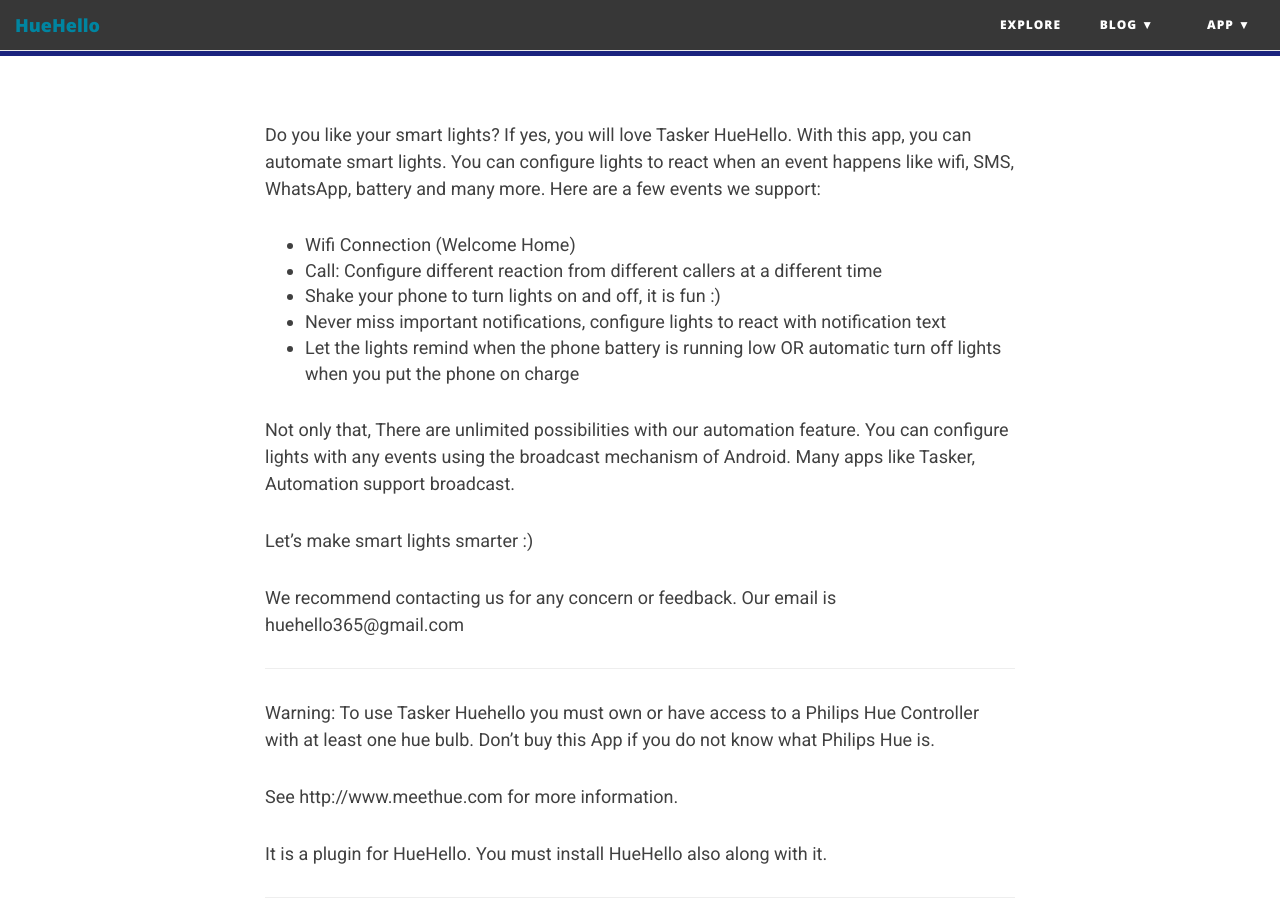
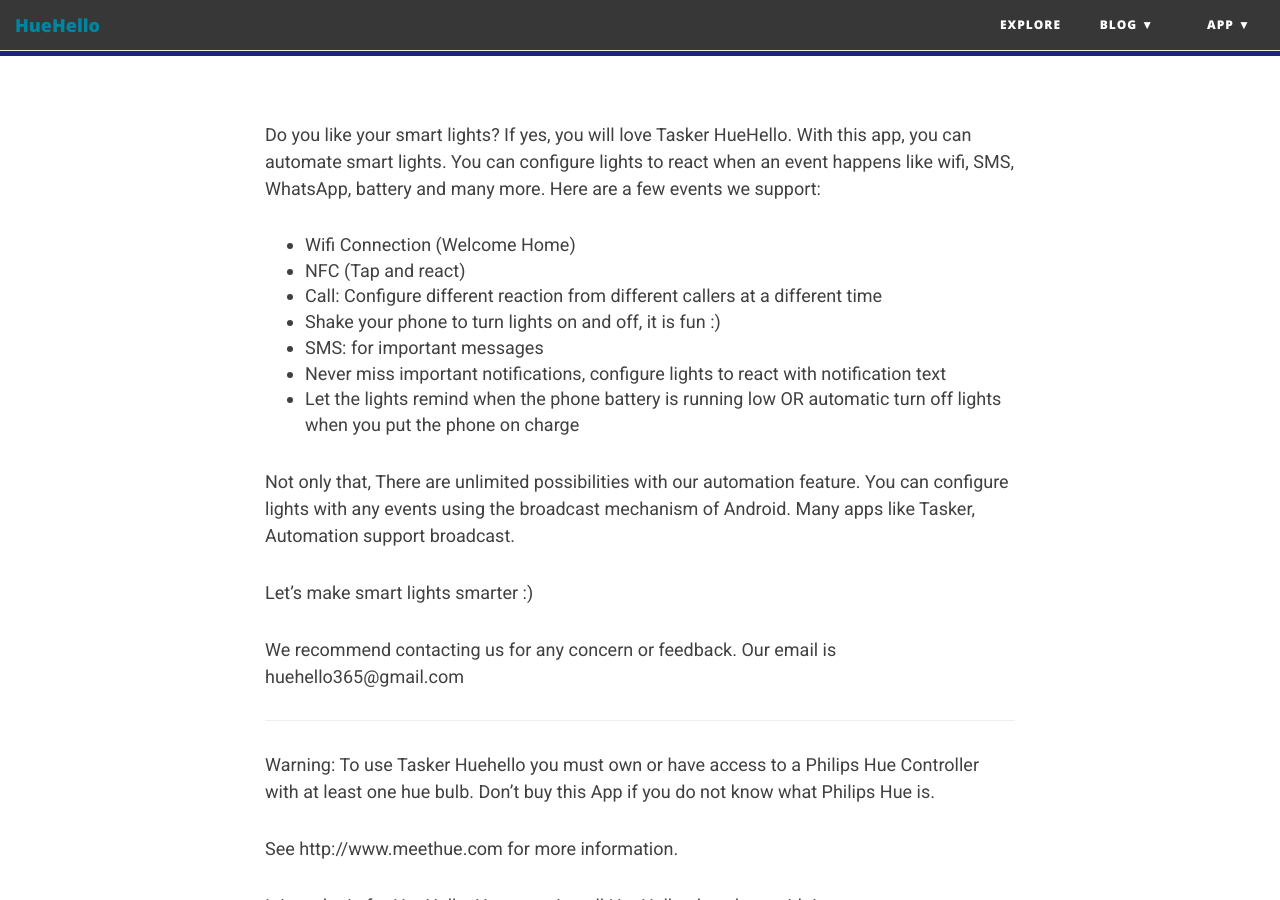
Before and after one commit to huehello/website, a Jekyll site: the page built from apps/tasker/index.md, in a window 1280 px wide and 900 px high, scrolled down 433 px. Built offline with Jekyll 4.4.1, drawn with Linux system fonts in a browser that asks for light colours; nearby versions of some CDN libraries.

Commit message:
updated tasker description

```diff
--- a/apps/tasker/index.md
+++ b/apps/tasker/index.md
@@ -7,8 +7,10 @@
 Do you like your smart lights? If yes, you will love Tasker HueHello. With this app, you can automate smart lights. You can configure lights to react when an event happens like wifi, SMS, WhatsApp, battery and many more. Here are a few events we support:
 
 - Wifi Connection (Welcome Home)
+- NFC (Tap and react)
 - Call: Configure different reaction from different callers at a different time
 - Shake your phone to turn lights on and off, it is fun :)
+- SMS: for important messages
 - Never miss important notifications, configure lights to react with notification text
 - Let the lights remind when the phone battery is running low OR automatic turn off lights when you put the phone on charge
 
```
